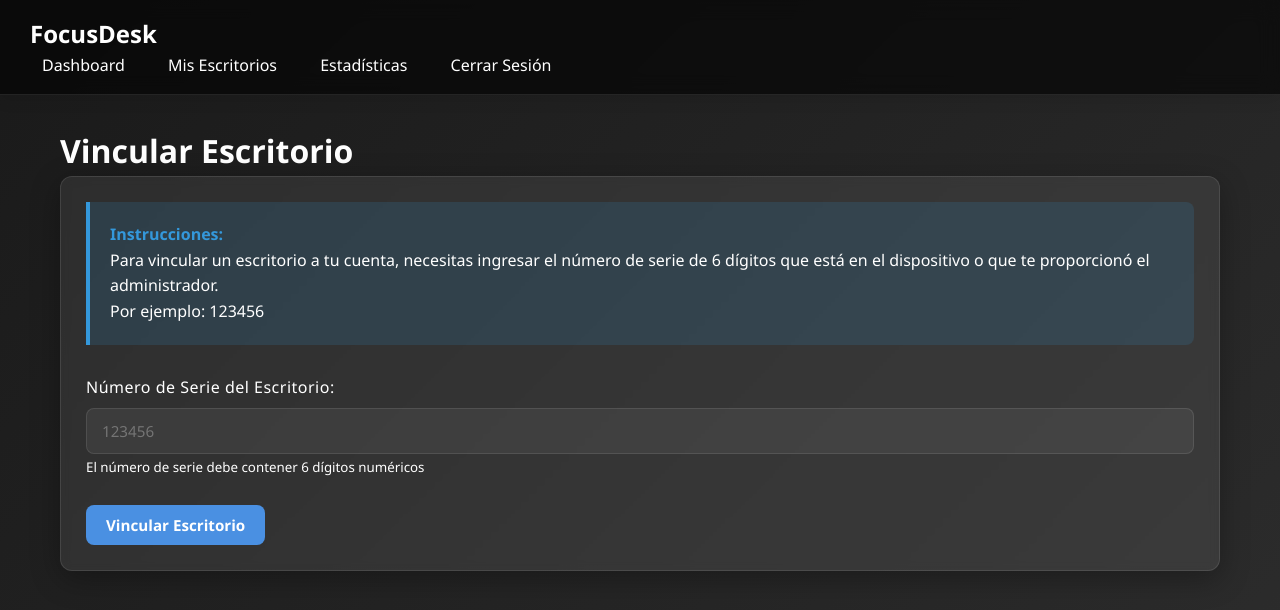
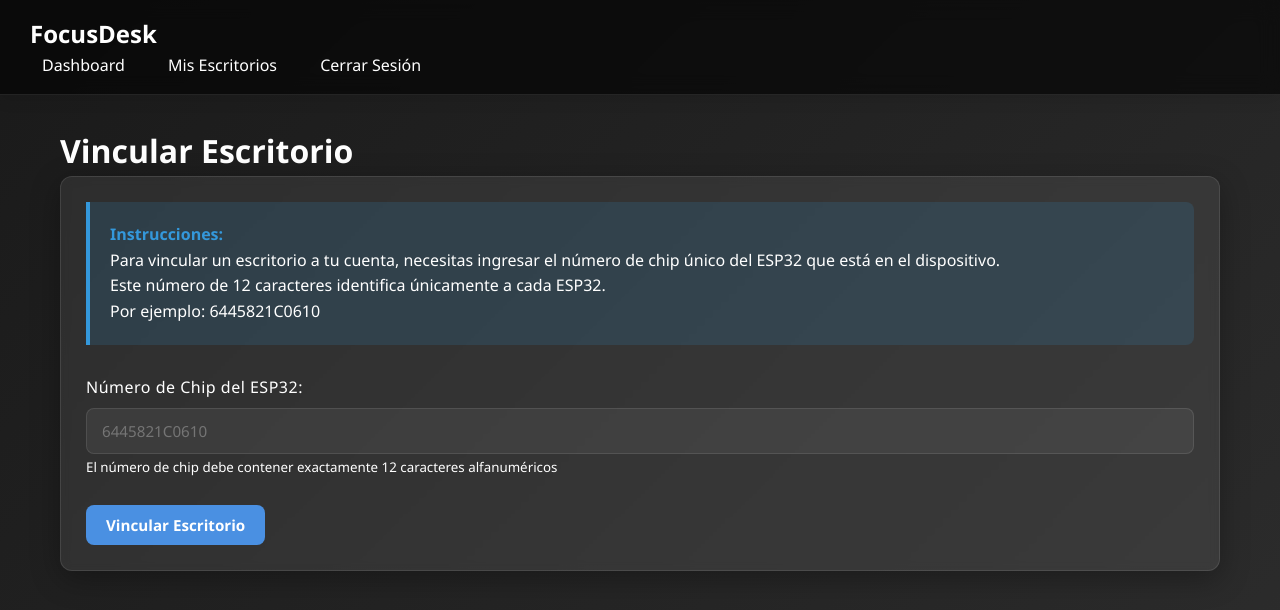
Before and after one commit to StingerBlade/integradora, a Django app: template usuarios/templates/vincular_escritorio.html in a window 1280 px wide. Shown: the top 610 px of the page. Run offline with Django 5.2, Linux system fonts and the light colour scheme; the template is opened without the code that fills it, so the values that code supplies are empty.

Commit message:
Actualizar formularios y vistas para gestionar escritorios, cambiando el número de serie por el número de chip del ESP32 y ajustando mensajes de error y éxito.

```diff
--- a/usuarios/templates/vincular_escritorio.html
+++ b/usuarios/templates/vincular_escritorio.html
@@ -13,7 +13,6 @@
         <div>
             <a href="{% url 'dashboard' %}" style="color: white; margin-right: 15px;">Dashboard</a>
             <a href="{% url 'mis_escritorios' %}" style="color: white; margin-right: 15px;">Mis Escritorios</a>
-            <a href="{% url 'estadisticas' %}" style="color: white; margin-right: 15px;">Estadísticas</a>
             <a href="{% url 'logout' %}" style="color: white;">Cerrar Sesión</a>
         </div>
     </div>
@@ -30,16 +29,18 @@
         <div class="card">
             <div class="instructions">
                 <p><strong>Instrucciones:</strong></p>
-                <p>Para vincular un escritorio a tu cuenta, necesitas ingresar el número de serie de 6 dígitos que está en el dispositivo o que te proporcionó el administrador.</p>
-                <p>Por ejemplo: 123456</p>
+                <p>Para vincular un escritorio a tu cuenta, necesitas ingresar el número de chip único del ESP32 que está en el dispositivo.</p>
+                <p>Este número de 12 caracteres identifica únicamente a cada ESP32.</p>
+                <p>Por ejemplo: <code>6445821C0610</code></p>
             </div>
 
             <form action="{% url 'asociar_por_serie' %}" method="POST">
                 {% csrf_token %}
                 <div class="form-group">
-                    <label for="numero_serie">Número de Serie del Escritorio:</label>
-                    <input type="text" id="numero_serie" name="numero_serie" placeholder="123456" pattern="\d{6}" maxlength="6" required>
-                    <small>El número de serie debe contener 6 dígitos numéricos</small>
+                    <label for="numero_serie">Número de Chip del ESP32:</label>
+                    <input type="text" id="numero_serie" name="numero_serie" placeholder="6445821C0610"
+                           pattern="[A-Za-z0-9]{12}" maxlength="12" required>
+                    <small>El número de chip debe contener exactamente 12 caracteres alfanuméricos</small>
                 </div>
                 <button type="submit" class="btn">Vincular Escritorio</button>
             </form>
```
Also changed, not shown: usuarios/templates/admin_escritorios.html (+8 -3 lines), usuarios/views.py (+17 -12 lines).
